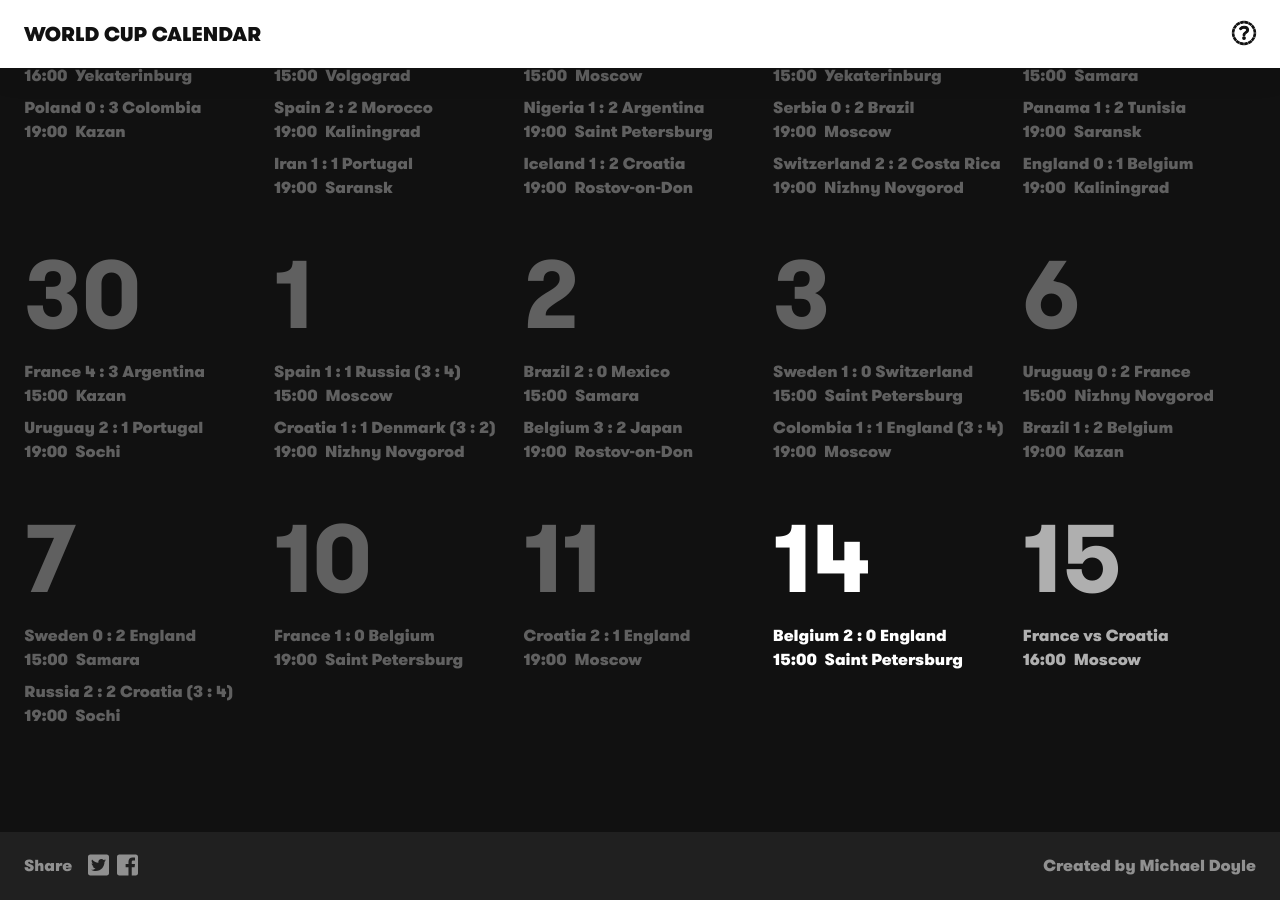
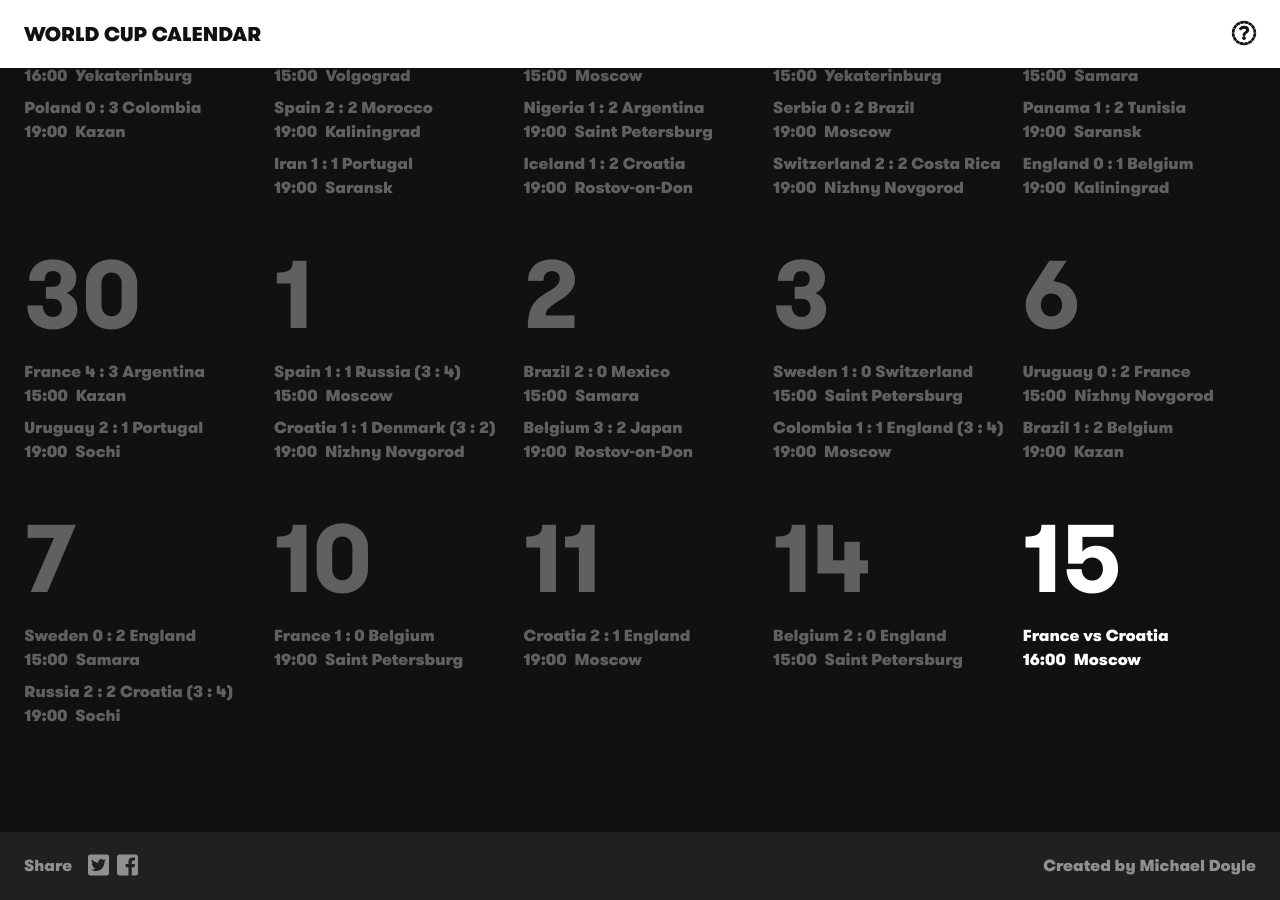
Before and after one commit to iamclydehoel/worldcupcalendar-2018, a Jekyll site: the page built from index.html, in a window 1280 px wide and 900 px high, scrolled down 996 px. Built offline with Jekyll 4.4.1, drawn with Linux system fonts in a browser that asks for light colours; nearby versions of some CDN libraries.

Commit message:
Day update

```diff
--- a/index.html
+++ b/index.html
@@ -9,7 +9,7 @@
   <div class="calendar calendar--day">
 
     {% for day in site.data.fixtures %}
-      <div class="day{% if day.date == '14/7' %} day--current{% endif %}">
+      <div class="day{% if day.date == '15/7' %} day--current{% endif %}">
         <h3 class="day__title">{{ day.date | split:'/' | first }}</h3>
         <ul class="fixtures">
           {% for match in day.matches %}
```
